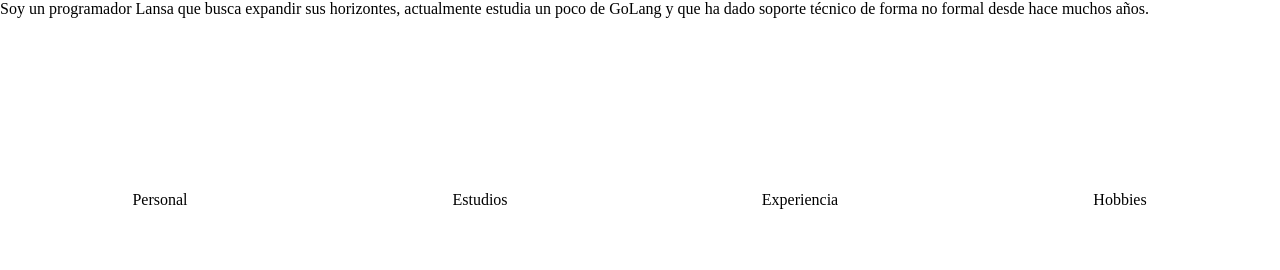
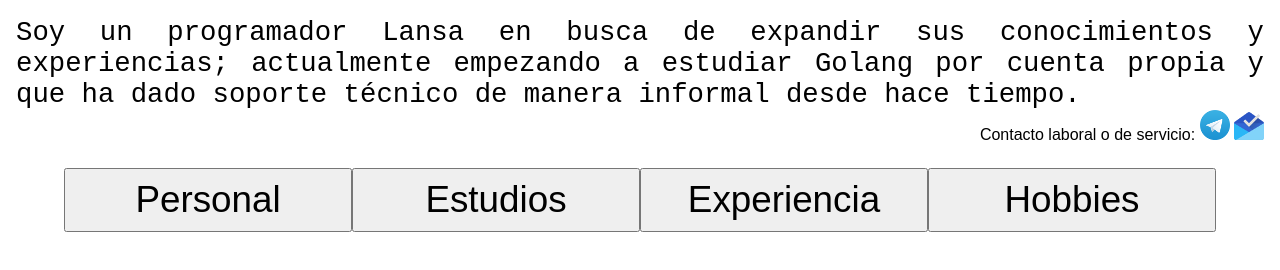
Before and after one commit to l-eber-a-c-87/l-eber-a-c-87.github.io, a plain HTML site: page index.html in a window 1280 px wide. Drawn offline with nearby package versions, Linux system fonts and the light colour scheme.

Commit message:
Esqueleto de Index
Ya casi terminado el esqueleto del Index, aunque sin funcionalidad aún

```diff
--- /dev/null
+++ b/Estilo/estIndex.css
@@ -0,0 +1,60 @@
+.contIntro {
+    margin: 0;
+    border: none;
+    padding: 0 1em;
+    height: 20%;
+	display: flex;
+    align-items: center;
+    justify-content: center;
+    flex-direction: column;
+    position: relative;
+
+}
+
+.present, .contac {
+    margin: 0;
+    border: none;
+    padding: 0;
+    position: relative;
+}
+
+.present {
+    width: 100%;
+    text-align: justify;
+    font-size: 2.1em;
+    font-family: monospace;
+    position: relative;
+}
+
+.contac {
+    width: 100%;
+    text-align: right;
+    font-size: 1em;
+    font-family: fantasy;
+    position: relative;
+}
+
+.contBoto {
+    width: 100%;
+    height: 10%;
+    display: flex;
+    align-items: center;
+    justify-content: center;
+    flex-direction: row;
+    position: relative;
+}
+
+.botMen {
+    width: 22.5%;
+    height: 80%;
+    position: relative;
+    font-size: 2.3em;
+    font-family: sans-serif;
+}
+
+.cambios {
+    width: 100%;
+    height: 70%;
+    border: none;
+    position: relative;
+}
--- a/estIndex.css
+++ /dev/null
@@ -1,30 +0,0 @@
-iframe {
-    border: none;
-    margin: 0;
-    padding: 0;
-    width: 100%;
-    height: 70%;
-    position: relative;
-}
-
-.cabec {
-    height: 20%;
-    position: relative;
-    vertical-align: middle;
-    text-align: justify;
-}
-
-.contButt {
-    display: table;
-    width: 100%;
-    height: 10%;
-    position: relative;
-}
-
-.button {
-    display: table-cell;
-    width: 25%;
-    position: relative;
-    vertical-align: middle;
-    text-align: center;
-}
--- a/index.html
+++ b/index.html
@@ -4,28 +4,24 @@
         <meta charset="UTF-8">
         <title>Curriculum Vitae</title>
         <script src="https://code.jquery.com/jquery-3.3.1.js"></script>
-        <link rel="stylesheet" type="text/css" href="estGral.css">
-        <link rel="stylesheet" type="text/css" href="estIndex.css">
+        <link rel="stylesheet" type="text/css" href="Estilo/estGral.css">
+        <link rel="stylesheet" type="text/css" href="Estilo/estIndex.css">
     </head>
 
     <body>
-        <div class="cabec">
-                Soy un programador Lansa que busca expandir sus horizontes, actualmente estudia un poco de GoLang y que ha dado soporte técnico de forma no formal desde hace muchos años.
+        <div class="contIntro">
+            <p class="present">Soy un programador Lansa en busca de expandir sus conocimientos y experiencias; actualmente empezando a estudiar Golang por cuenta propia y que ha dado soporte técnico de manera informal desde hace tiempo.</p>
+            <p class="contac">Contacto laboral o de servicio:
+                <a href="https://t.me/Leober12"><img src="/Imgs/telelogo.png"></a>
+                <a href="mailto:laguilaco@gmail.com"><img src="/Imgs/inboxlogo.png"></a>
+            </p>
         </div>
-        <div class="contButt">
-            <div class="button buttFont">
-                Personal
-            </div>
-            <div class="button buttFont">
-               Estudios
-            </div>
-            <div class="button buttFont">
-                Experiencia
-            </div>
-            <div class="button buttFont">
-                Hobbies
-            </div>
+        <div class="contBoto">
+            <button class="botMen" id="pers">Personal</button>
+            <button class="botMen" id="estud">Estudios</button>
+            <button class="botMen" id="expe">Experiencia</button>
+            <button class="botMen" id="hobbi">Hobbies</button>
         </div>
-        <iframe></iframe>
+        <iframe class="cambios"></iframe>
     </body>
 </html>
```
Also changed, not shown: personal.html (+3 -0 lines), Estilo/estGral.css (renamed from estGral.css), Imgs/inboxlogo.png (added), Imgs/mzl.egfryptk.png (added), Imgs/t_logo.png (added), Imgs/telelogo.png (added), Scripts/indIFram.js (added).
